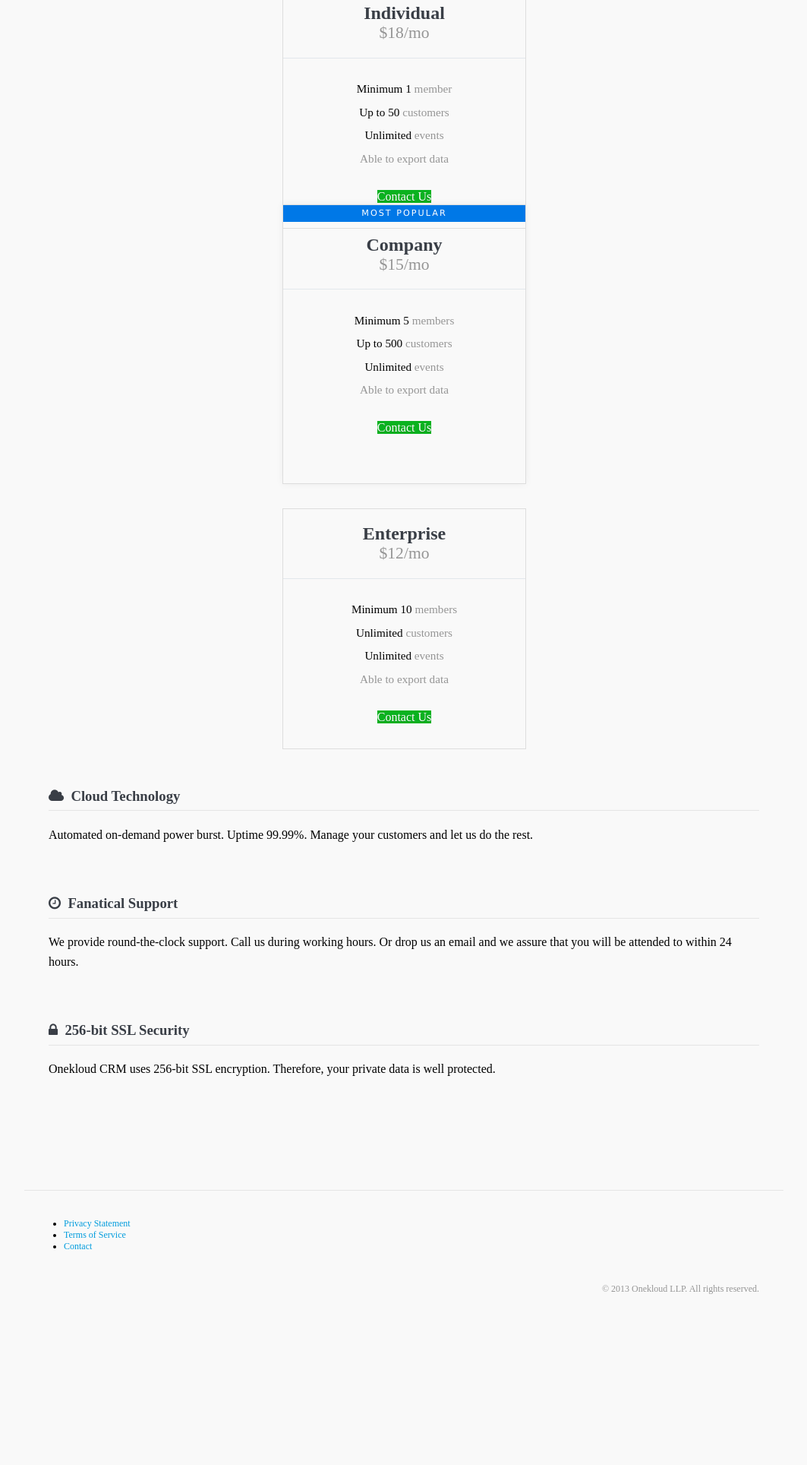
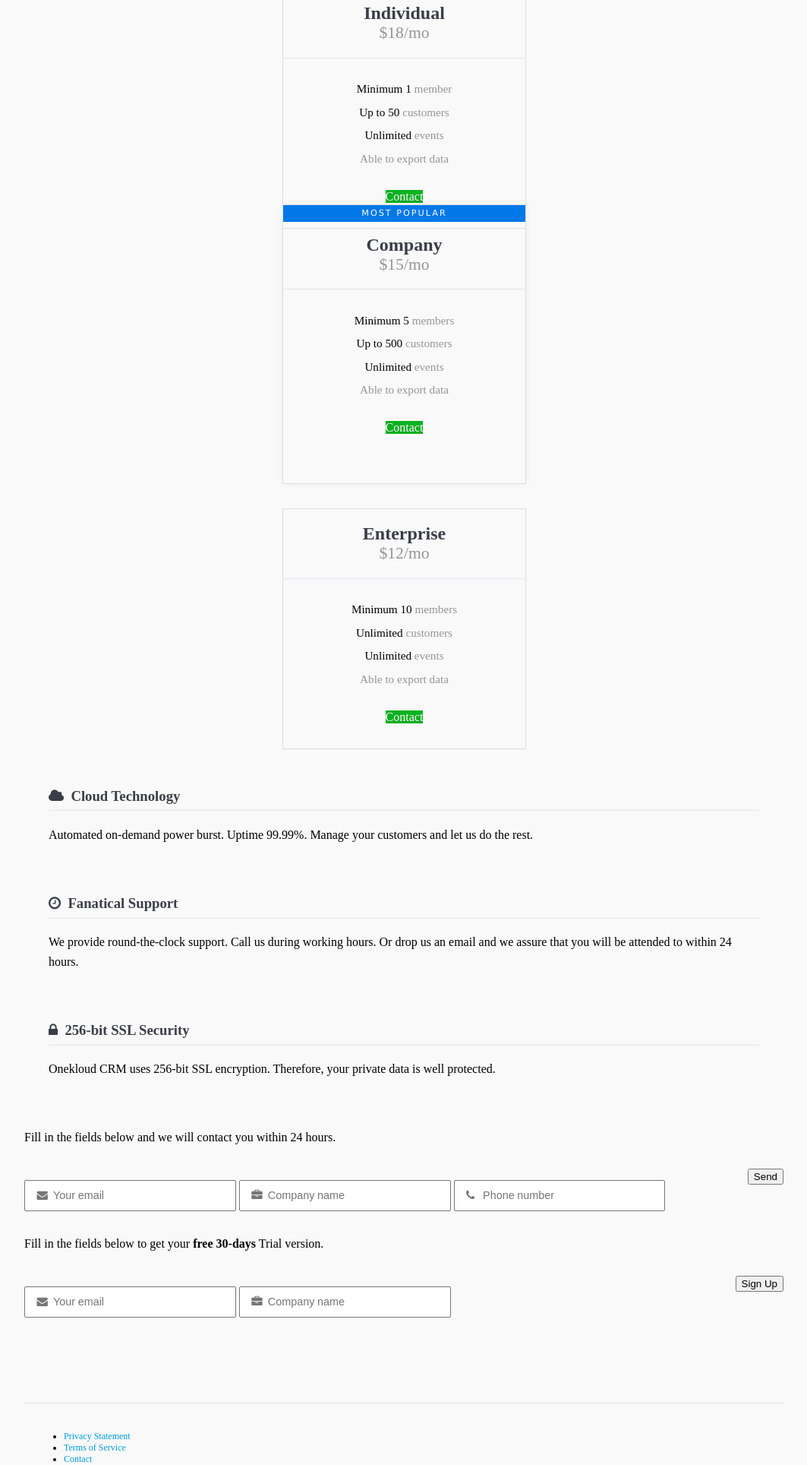
Before and after one commit to pythonista8/onekloud, a Django app: page /pricing/ in a window 1280 px wide. Shown: the part 674-2602 px from the top of the page at 76% size, without its empty margins (108-1171 px from the left). Before the commit the page ends 2377 px from the top, so only its background shows below. Run offline with Django 3.2, Linux system fonts and the light colour scheme; parts of the project's set-up code (start-up, migrations or seed data) failed here and were passed over; some libraries are stand-ins or nearby versions.

Commit message:
Added pricing modal forms.

```diff
--- a/onekloud/apps/pages/static/pages/onekloud/css/pricing.css
+++ b/onekloud/apps/pages/static/pages/onekloud/css/pricing.css
@@ -63,3 +63,17 @@
     -o-box-shadow: 0 0 10px rgba(0,0,0,.05);
     -ms-box-shadow: 0 0 10px rgba(0,0,0,.05);
 }
+
+/* Modal forms */
+
+.modal p {
+    margin-bottom: 1.8em;
+}
+
+.modal .pure-form input[type="email"],
+.modal .pure-form input[type="text"] {
+    font-size: .9em;
+    font-family: 'FontAwesome', sans-serif;
+    padding: .8em 1em;
+    margin: 1em 0;
+}
--- /dev/null
+++ b/onekloud/apps/pages/static/pages/onekloud/js/pricing.js
@@ -0,0 +1,34 @@
+$('.contact').on('click', function(event) {
+  var modal = $('#contact-form-modal');
+
+  modal.dialog({
+    autoOpen: true,
+    modal: true,
+    closeOnEscape: true,
+    closeText: '&#xf00d',
+    width: 450,
+    title: "Contact Us"
+  });
+
+  var type = $(this).data('type');
+  var html = "<input type=\"hidden\" name=\"pricing\" value=\"" + type + "\">";
+
+  modal.find('.pure-form').append(html);
+
+  return false;
+});
+
+$('.signup').on('click', function(event) {
+  var modal = $('#signup-form-modal');
+
+  modal.dialog({
+    autoOpen: true,
+    modal: true,
+    closeOnEscape: true,
+    closeText: '&#xf00d',
+    width: 450,
+    title: "Sign Up"
+  });
+
+  return false;
+});
--- a/onekloud/apps/pages/templates/pages/contact.html
+++ b/onekloud/apps/pages/templates/pages/contact.html
@@ -18,7 +18,7 @@
                     <div class="l-box">
                         <form id="contact-form" class="pure-form pure-form-stacked" method="post">
                             {% csrf_token %}
-                            <input type="text" name="subject" class="pure-input-2-3" placeholder="Subject" required>
+                            <input type="text" name="subject" class="pure-input-2-3" placeholder="Subject" autocomplete="off" required>
                             <input type="email" name="email" class="pure-input-2-3" placeholder="Email" required>
                             <input type="text" name="phone" class="pure-input-2-3" placeholder="Phone number">
                             <textarea name="body" class="pure-input-1" placeholder="Send us a message" required></textarea>
--- a/onekloud/apps/pages/templates/pages/home.html
+++ b/onekloud/apps/pages/templates/pages/home.html
@@ -36,7 +36,7 @@
                         <h2>Sign up for 30-days Trial. It's free!</h2>
                         <form class="pure-form pure-form-stacked" method="post">
                             {% csrf_token %}
-                            <input type="email" name="email" placeholder="&#xf0e0;  Your email" autocomplete="off" required>
+                            <input type="email" name="email" placeholder="&#xf0e0;  Your email" required>
                             <input type="text" name="company" placeholder="&#xf0b1;  Your company name" autocomplete="off" required>
                             <input type="submit" value="Sign Up" class="pure-button pure-button-xlarge pure-button-success">
                         </form>
--- a/onekloud/apps/pages/templates/pages/pricing.html
+++ b/onekloud/apps/pages/templates/pages/pricing.html
@@ -29,7 +29,7 @@
                             Unlimited <span class="gray">events</span><br>
                             <span class="gray">Simple reports</span>
                         </p>
-                        <a href="/" class="pure-button pure-button-primary">
+                        <a href="/" class="pure-button pure-button-primary signup">
                             Sign Up
                         </a>
                     </div>
@@ -47,8 +47,9 @@
                             Unlimited <span class="gray">events</span><br>
                             <span class="gray">Able to export data</span>
                         </p>
-                        <a href="{% url 'pages:contact' %}" class="pure-button pure-button-success">
-                            Contact Us
+                        <a href="{% url 'pages:contact' %}" class="pure-button pure-button-success contact"
+                           data-type="individual">
+                            Contact
                         </a>
                     </div>
                 </div>
@@ -66,8 +67,9 @@
                             Unlimited <span class="gray">events</span><br>
                             <span class="gray">Able to export data</span>
                         </p>
-                        <a href="{% url 'pages:contact' %}" class="pure-button pure-button-success">
-                            Contact Us
+                        <a href="{% url 'pages:contact' %}" class="pure-button pure-button-success contact"
+                           data-type="company">
+                            Contact
                         </a>
                     </div>
                 </div>
@@ -84,8 +86,9 @@
                             Unlimited <span class="gray">events</span><br>
                             <span class="gray">Able to export data</span>
                         </p>
-                        <a href="{% url 'pages:contact' %}" class="pure-button pure-button-success">
-                            Contact Us
+                        <a href="{% url 'pages:contact' %}" class="pure-button pure-button-success contact"
+                           data-type="enterprise">
+                            Contact
                         </a>
                     </div>
                 </div>
@@ -133,8 +136,43 @@
         </div>
     </div>
 </div>
+
+{# Modal - Contact form #}
+<div id="contact-form-modal" class="modal">
+    <p>
+        Fill in the fields below and we will contact you within 24 hours.
+    </p>
+    <form class="pure-form pure-form-stacked" method="post">
+        {% csrf_token %}
+        <input type="email" name="email" class="pure-input-1" placeholder="&#xf0e0;  Your email" required>
+        <input type="text" name="company" class="pure-input-1" placeholder="&#xf0b1;  Company name" autocomplete="off" required>
+        <input type="text" name="phone" class="pure-input-1" placeholder="&#xf095;   Phone number" autocomplete="off" required>
+        <input type="submit" class="pure-button pure-button-primary pull-right" value="Send">
+        <div class="clearfix"></div>
+    </form>
+</div>
+{# End Modal. #}
+
+{# Modal - Sign Up form #}
+<div id="signup-form-modal" class="modal">
+    <p>
+        Fill in the fields below to get your <b>free 30-days</b> Trial version.
+    </p>
+    <form class="pure-form pure-form-stacked" method="post">
+        {% csrf_token %}
+        <input type="email" name="email" class="pure-input-1" placeholder="&#xf0e0;  Your email" required>
+        <input type="text" name="company" class="pure-input-1" placeholder="&#xf0b1;  Company name" autocomplete="off" required>
+        <input type="submit" class="pure-button pure-button-primary pull-right" value="Sign Up">
+        <div class="clearfix"></div>
+    </form>
+</div>
+{# End Modal. #}
 {% endblock %}
 
 {% block menu-pricing %}
 pure-menu-selected
 {% endblock %}
+
+{% block js %}
+<script src="{% static 'pages/onekloud/js/pricing.js' %}"></script>
+{% endblock %}
--- a/onekloud/apps/pages/views.py
+++ b/onekloud/apps/pages/views.py
@@ -9,6 +9,8 @@ from django.template.loader import render_to_string
 from django.utils.safestring import mark_safe
 from apps.pages.forms import SignupForm, ContactForm
 
+SUPPORT_EMAIL = 'support@onekloud.com'
+
 
 def home(request):
     ctx = dict()
@@ -17,7 +19,6 @@ def home(request):
         if form.is_valid():
             # Email settings.
             subject = "Free trial activation for Onekloud CRM"
-            support_email = 'support@onekloud.com'
             data = form.cleaned_data
 
             # With this hash we will check if passed data is valid.
@@ -30,13 +31,15 @@ def home(request):
             html = mark_safe(render_to_string('pages/activation_email.html',
                                               dict(params=encdata)))
             msg = EmailMessage(
-                subject, html, support_email, [data['email']],
-                headers={'Reply-To': support_email})
+                subject, html, SUPPORT_EMAIL, [data['email']],
+                headers={'Reply-To': SUPPORT_EMAIL})
             msg.content_subtype = 'html'
             msg.send()
             messages.success(
                 request, "Thank you! We have sent you activation link to "
                          "{email}.".format(email=data['email']))
+        else:
+            messages.error(request, "Your form contains errors.")
     else:
         ctx['form'] = SignupForm()
     return render(request, 'pages/home.html', ctx)
@@ -44,6 +47,52 @@ def home(request):
 
 def pricing(request):
     ctx = dict(title="Pricing")
+    if request.method == 'POST':
+        if 'phone' in request.POST:
+            subject = "Someone wants to buy subscription for Onekloud CRM!"
+            pricing_type = request.POST['pricing'].capitalize()
+            body = "User wants to buy pricing '{type}'.".format(
+                type=pricing_type)
+            data = dict(email=request.POST['email'],
+                        phone=request.POST['phone'],
+                        body=body)
+
+            html = mark_safe(render_to_string('pages/email.html', data))
+            recipients = ('aldash@onekloud.com', 'samantha@onekloud.com')
+            msg = EmailMessage(subject, html, SUPPORT_EMAIL, recipients)
+            msg.content_subtype = 'html'
+            msg.send()
+            messages.success(
+                request, "Thank you! We will contact you very soon.")
+        else:
+            form = SignupForm(request.POST)
+            if form.is_valid():
+                # Email settings.
+                subject = "Free trial activation for Onekloud CRM"
+                data = form.cleaned_data
+
+                # With this hash we will check if passed data is valid.
+                key = '{key}{email}{company}'.format(
+                    key=settings.ACTIVATION_SALT, email=data['email'],
+                    company=data['company']).encode('utf8')
+                data['key'] = hashlib.md5(key).hexdigest()
+
+                encdata = urllib.parse.urlencode(data)
+                html = mark_safe(
+                    render_to_string('pages/activation_email.html',
+                                     dict(params=encdata)))
+                msg = EmailMessage(
+                    subject, html, SUPPORT_EMAIL, [data['email']],
+                    headers={'Reply-To': SUPPORT_EMAIL})
+                msg.content_subtype = 'html'
+                msg.send()
+                messages.success(
+                    request, "Thank you! We have sent you activation link to "
+                             "{email}.".format(email=data['email']))
+            else:
+                messages.error(request, form.errors)
+    else:
+        ctx['signup_form'] = SignupForm()
     return render(request, 'pages/pricing.html', ctx)
 
 
--- a/onekloud/common_static/css/onekloud/messages.css
+++ b/onekloud/common_static/css/onekloud/messages.css
@@ -1,6 +1,6 @@
 .messages,
 .errorlist {
-    margin: 1.5em 2em;
+    margin: 1.5em 1em 0;
     padding: 0;
 }
 
```
Also changed, not shown: onekloud/apps/pages/static/pages/onekloud/css/home.css (+8 -1 lines), onekloud/common_static/css/onekloud/core.css (+43 -0 lines).
